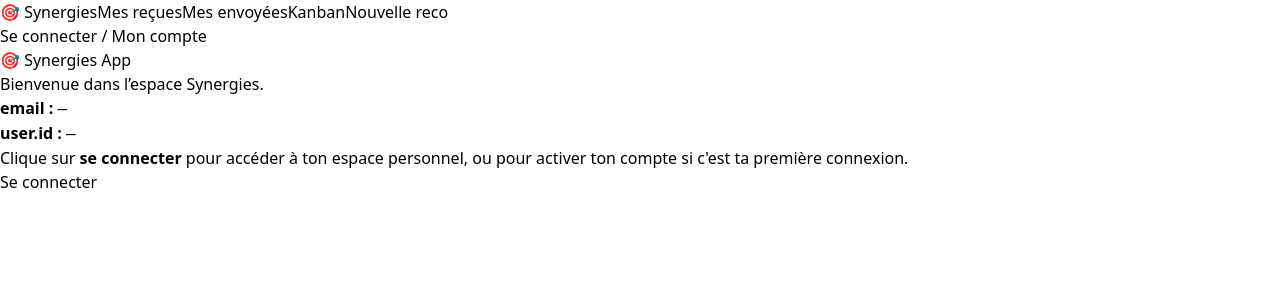
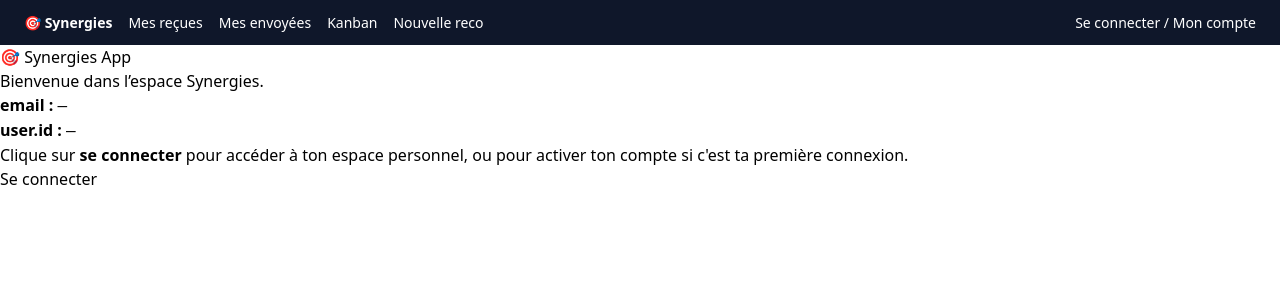
Before and after one commit to SamKTA/synergies-app, a Next.js app: page / in a window 1280 px wide. Shown: the top 300 px of the page. Built offline with nearby package versions, Linux system fonts and the light colour scheme; no server answers.

Commit message:
Update layout.tsx

```diff
--- a/app/layout.tsx
+++ b/app/layout.tsx
@@ -1,9 +1,9 @@
 // app/layout.tsx
 import './globals.css'
-import type { Metadata } from 'next'
 import Link from 'next/link'
+import './globals.css'
 
-export const metadata: Metadata = {
+export const metadata = {
   title: 'Synergies App',
   description: 'Plateforme interne de recommandations',
 }
@@ -11,27 +11,20 @@ export const metadata: Metadata = {
 export default function RootLayout({ children }: { children: React.ReactNode }) {
   return (
     <html lang="fr">
-      <body className="bg-gradient-to-br from-gray-50 to-gray-200 text-gray-900 min-h-screen font-sans">
-        {/* Barre de navigation */}
-        <header className="bg-gray-900 text-white px-6 py-4 shadow">
-          <nav className="flex items-center justify-between max-w-6xl mx-auto">
-            <div className="flex space-x-6 text-sm font-medium">
-              <Link href="/" className="hover:underline">🎯 Synergies</Link>
-              <Link href="/inbox" className="hover:underline">Mes reçues</Link>
-              <Link href="/outbox" className="hover:underline">Mes envoyées</Link>
-              <Link href="/kanban" className="hover:underline">Kanban</Link>
-              <Link href="/reco/new" className="hover:underline">Nouvelle reco</Link>
+      <body>
+        <header style={{ backgroundColor: '#0f172a', padding: '12px 24px' }}>
+          <nav style={{ display: 'flex', justifyContent: 'space-between', alignItems: 'center', color: 'white' }}>
+            <div style={{ display: 'flex', gap: '16px', fontSize: '14px' }}>
+              <Link href="/" style={{ color: 'white', textDecoration: 'none', fontWeight: 'bold' }}>🎯 Synergies</Link>
+              <Link href="/inbox" style={{ color: 'white', textDecoration: 'none' }}>Mes reçues</Link>
+              <Link href="/sent" style={{ color: 'white', textDecoration: 'none' }}>Mes envoyées</Link>
+              <Link href="/kanban" style={{ color: 'white', textDecoration: 'none' }}>Kanban</Link>
+              <Link href="/reco/new" style={{ color: 'white', textDecoration: 'none' }}>Nouvelle reco</Link>
             </div>
-            <div>
-              <Link href="/login" className="hover:underline text-sm">Se connecter / Mon compte</Link>
-            </div>
+            <Link href="/login" style={{ color: 'white', textDecoration: 'none', fontSize: '14px' }}>Se connecter / Mon compte</Link>
           </nav>
         </header>
-
-        {/* Contenu de la page */}
-        <main className="px-4 py-10">
-          {children}
-        </main>
+        <main>{children}</main>
       </body>
     </html>
   )
```
